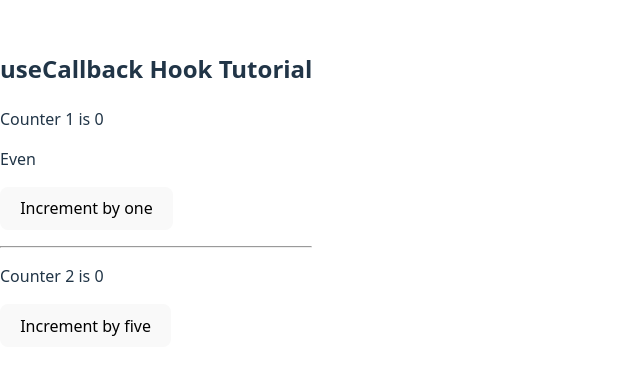
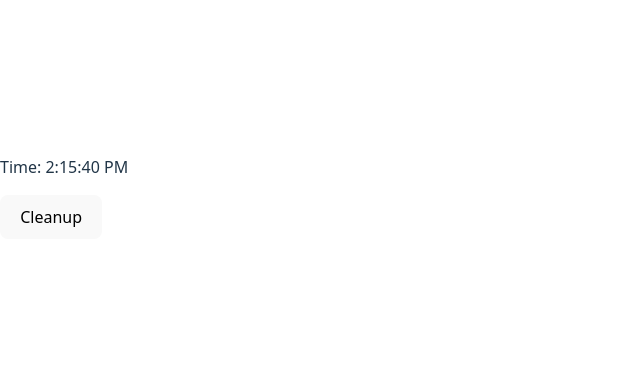
Before and after one commit to jahid-cuet/react-hooks, a React (Vite) app: page / in a window 1280 px wide. Shown: the part 203-578 px from the top of the page, without its empty margins (0-640 px from the left). Built offline with nearby package versions, Linux system fonts and the light colour scheme.

Commit message:
uesRef-done

```diff
--- a/src/App.jsx
+++ b/src/App.jsx
@@ -1,37 +1,11 @@
-import { useCallback, useMemo, useState } from 'react';
-import Button from './useCallbackMemo/Button';
-import ShowCount from './useCallbackMemo/ShowCount';
-import Title from './useCallbackMemo/Title';
+import Time from './useRef/Time';
 
-function App() {
-    const [count1, setCount1] = useState(0);
-    const [count2, setCount2] = useState(0);
-
-    const incrementByOne = useCallback(() => {
-        setCount1((prevCount) => prevCount + 1);
-    }, []);
-
-    const incrementByFive = useCallback(() => {
-        setCount2((prevCount) => prevCount + 5);
-    }, []);
-
-    const isEvenOrOdd = useMemo(() => {
-        let i = 0;
-        while (i < 1000000000) i += 1; // costly operation
-        return count1 % 2 === 0;
-    }, [count1]);
-
+export default function App() {
     return (
         <div className="app">
-            <Title />
-            <ShowCount count={count1} title="Counter 1" />
-            <span>{isEvenOrOdd ? 'Even' : 'Odd'}</span>
-            <Button handleClick={incrementByOne}>Increment by one</Button>
-            <hr />
-            <ShowCount count={count2} title="Counter 2" />
-            <Button handleClick={incrementByFive}>Increment by five</Button>
+            <div>
+                <Time />
+            </div>
         </div>
     );
 }
-
-export default App;
--- /dev/null
+++ b/src/useRef/Time.jsx
@@ -0,0 +1,30 @@
+import { useEffect, useRef, useState } from 'react';
+
+export default function Time() {
+    const [date, setDate] = useState(new Date());
+    const buttonRef = useRef();
+
+    const tick = () => {
+        setDate(new Date());
+    };
+
+    useEffect(() => {
+        buttonRef.current = setInterval(tick, 1000);
+
+        // do the cleanup - stop the timer
+        return () => {
+            clearInterval(buttonRef.current);
+        };
+    }, []);
+
+    return (
+        <div>
+            <p>Time: {date.toLocaleTimeString()}</p>
+            <p>
+                <button type="button" onClick={() => clearInterval(buttonRef.current)}>
+                    Cleanup
+                </button>
+            </p>
+        </div>
+    );
+}
```
Also changed, not shown: src/useRef/Form.jsx (added, +18 -0 lines), src/useRef/Input.jsx (added, +9 -0 lines).
